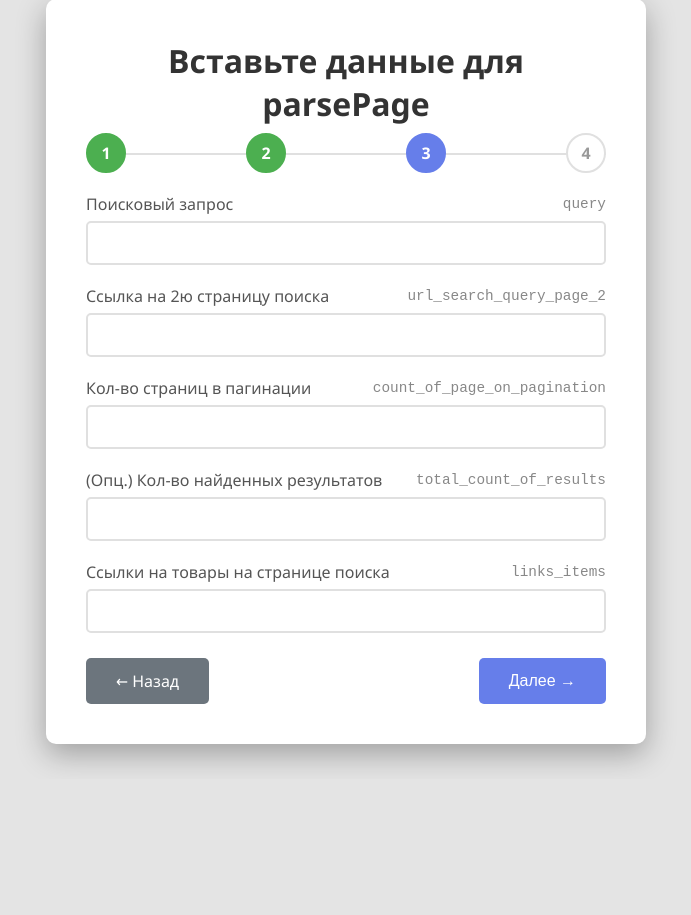
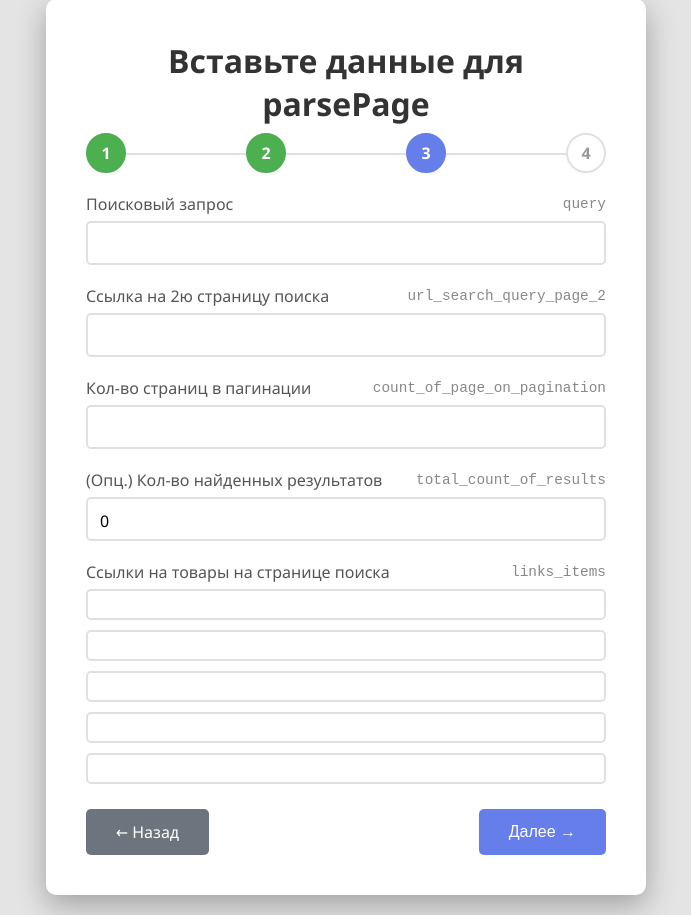
Before and after one commit to GogikOrtey/Apsp_front, a Flask app: template templates/step3.html in a window 1280 px wide. Shown: the part 21-936 px from the top of the page, without its empty margins (294-985 px from the left). Before the commit the page ends 789 px from the top, so only its background shows below. Run offline with Flask 3, Linux system fonts and the light colour scheme; the template is opened without the code that fills it, so the values that code supplies are empty.

Commit message:
Закончил оформлять форматирование 3го шага

```diff
--- a/templates/step3.html
+++ b/templates/step3.html
@@ -54,17 +54,45 @@
         <textarea
             class="field-textarea"
             name="total_count_of_results"
-            rows="1"></textarea>
+            rows="1">0</textarea>
     </div>
 
-    <div class="field-input-group">
+    <div class="field-input-group field-input-group-compact">
         <label class="field-label">
             <span class="field-description">Ссылки на товары на странице поиска</span>
             <span class="field-name">links_items</span>
         </label>
         <textarea
-            class="field-textarea"
-            name="links_items"
+            class="field-textarea field-textarea-compact"
+            name="links_items_0"
+            rows="1"></textarea>
+    </div>
+
+    <div class="field-input-group field-input-group-compact">
+        <textarea
+            class="field-textarea field-textarea-compact"
+            name="links_items_1"
+            rows="1"></textarea>
+    </div>
+
+    <div class="field-input-group field-input-group-compact">
+        <textarea
+            class="field-textarea field-textarea-compact"
+            name="links_items_2"
+            rows="1"></textarea>
+    </div>
+
+    <div class="field-input-group field-input-group-compact">
+        <textarea
+            class="field-textarea field-textarea-compact"
+            name="links_items_3"
+            rows="1"></textarea>
+    </div>
+
+    <div class="field-input-group field-input-group-compact">
+        <textarea
+            class="field-textarea field-textarea-compact"
+            name="links_items_4"
             rows="1"></textarea>
     </div>
 
@@ -138,6 +166,17 @@
     .btn-group {
         margin-top: 20px;
     }
+
+    /* Компактные поля для links_items */
+    .field-input-group-compact {
+        margin-bottom: 5px;
+    }
+
+    .field-textarea-compact {
+        padding: 5px 8px;
+        min-height: 1.2em;
+        font-size: 14px;
+    }
 </style>
 {% endblock %}
 
```
